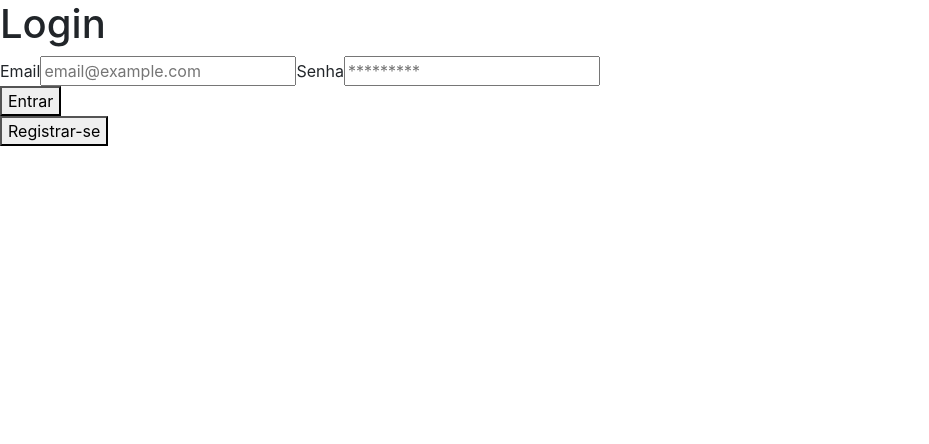
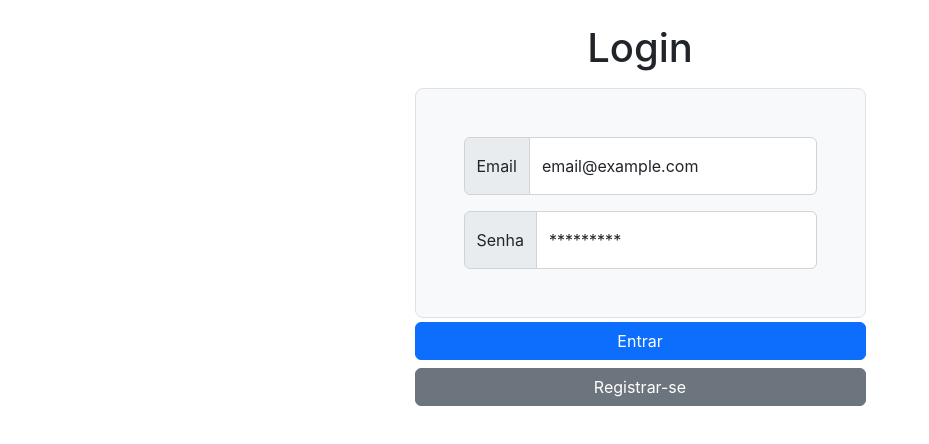
Before and after one commit to xitusz/personal-project-1, a React (Create React App) app in the folder front-end/: page /login in a window 1280 px wide. Shown: the top 444 px of the page, without its empty margins (0-929 px from the left). Built offline with nearby package versions, Linux system fonts and the light colour scheme.

Commit message:
style(css): Login

```diff
--- a/front-end/src/pages/Login.js
+++ b/front-end/src/pages/Login.js
@@ -30,7 +30,7 @@ const Login = () => {
       setItemToLocalStorage("user", user.name);
       navigate("/");
     } else {
-      setError("Invalid email or password");
+      setError("Email ou senha inválida");
     }
   };
 
@@ -43,12 +43,17 @@ const Login = () => {
   };
 
   return (
-    <form>
-      <h1>Login</h1>
-      <label htmlFor="email">
-        Email
+    <form className="container mt-4">
+      <h1 className="mb-3 text-center">Login</h1>
+      <div className="row align-items-center text-center">
+        <div className="col-md-10 mx-auto col-lg-5">
+          <div className="p-4 p-md-5 border rounded-3 bg-light mb-1">
+            <div className="input-group mb-3">
+              <span className="input-group-text">Email</span>
+              <div className="form-floating">
                 <input
                   type="email"
+                  className="form-control"
                   id="email"
                   name="email"
                   placeholder="email@example.com"
@@ -56,11 +61,15 @@ const Login = () => {
                   onChange={handleEmailChange}
                   required
                 />
-      </label>
-      <label htmlFor="password">
-        Senha
+                <label htmlFor="email">email@example.com</label>
+              </div>
+            </div>
+            <div className="input-group">
+              <span className="input-group-text">Senha</span>
+              <div className="form-floating">
                 <input
                   type="password"
+                  className="form-control"
                   id="password"
                   name="password"
                   placeholder="*********"
@@ -68,12 +77,19 @@ const Login = () => {
                   onChange={handlePasswordChange}
                   required
                 />
-      </label>
-      <Button onClick={handleLogin}>Entrar</Button>
+                <label htmlFor="password">*********</label>
+              </div>
+            </div>
+          </div>
+          <Button className="btn btn-primary w-100 mb-2" onClick={handleLogin}>
+            Entrar
+          </Button>
           <Link to="/register">
-        <Button>Registrar-se</Button>
+            <Button className="btn btn-secondary w-100">Registrar-se</Button>
           </Link>
-      {error && <div>{error}</div>}
+          {error && <div className="mt-3 alert alert-danger">{error}</div>}
+        </div>
+      </div>
     </form>
   );
 };
```
Lines whose indentation alone changed are shown as unchanged.
